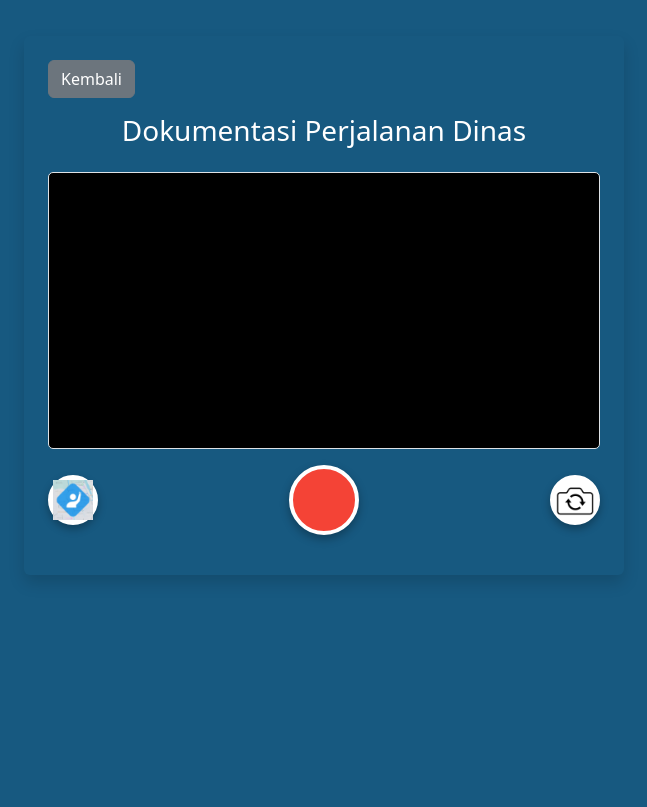
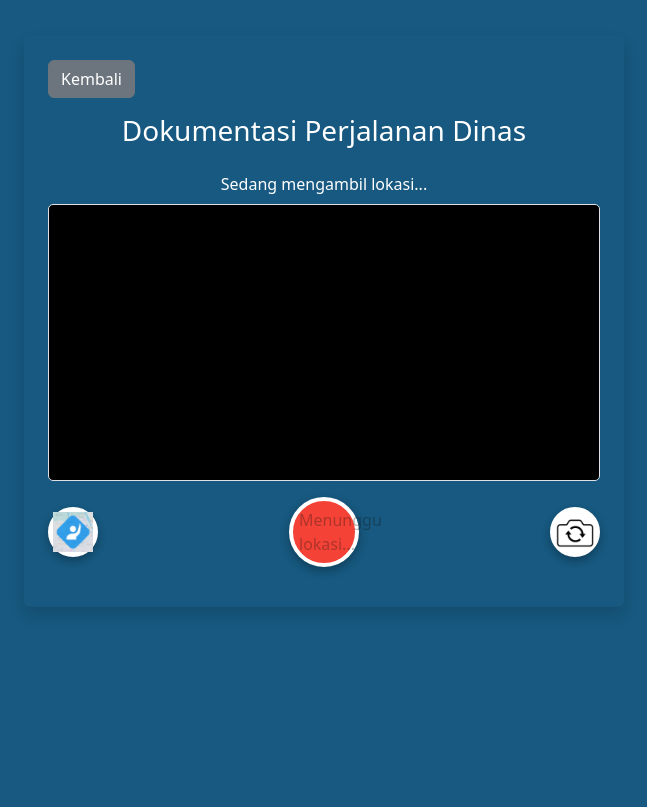
Before and after one commit to putramuttaqin/mitalon, a Flask app: page /dinasluar in a window 1280 px wide. Shown: the part 66-873 px from the top of the page, without its empty margins (316-963 px from the left). Run offline with Flask 3, Linux system fonts and the light colour scheme.

Commit message:
disable camera before alamat fetched

```diff
--- a/static/js/dinasluar.js
+++ b/static/js/dinasluar.js
@@ -7,6 +7,7 @@ const ulangBtn = document.getElementById('fotoUlang');
 const downloadBtn = document.getElementById('downloadFoto');
 const dummyBtn = document.getElementById('dummyButton');
 const fotoActions = document.getElementById('fotoActions');
+const alamatPreview = document.getElementById('alamatPreview');
 
 let currentStream = null;
 let useFrontCamera = false; // default rear camera
@@ -40,6 +41,10 @@ toggleBtn.onclick = () => {
   startCamera();
 };
 
+// Awal disable tombol ambil
+ambilBtn.disabled = true;
+ambilBtn.innerText = "Menunggu lokasi...";
+
 // === GEOLOCATION ===
 navigator.geolocation.getCurrentPosition(async pos => {
   lat = pos.coords.latitude;
@@ -60,9 +65,22 @@ navigator.geolocation.getCurrentPosition(async pos => {
 
     const seen = new Set();
     address = parts.filter(p => p && !seen.has(p) && seen.add(p)).join(', ') || '-';
+
+    // Update preview + enable tombol
+    alamatPreview.textContent = address;
+    ambilBtn.disabled = false;
+    ambilBtn.innerText = "";
   } catch (e) {
     console.error("Failed reverse geocode:", e);
+    alamatPreview.textContent = "Gagal memuat alamat";
+    ambilBtn.disabled = false; // masih bisa ambil tapi alamat '-'
+    ambilBtn.innerText = "";
   }
+}, err => {
+  console.error("Geolocation error:", err);
+  alamatPreview.textContent = "Lokasi tidak tersedia";
+  ambilBtn.disabled = false; // fallback tetap bisa ambil
+  ambilBtn.innerText = "";
 });
 
 // === CAPTURE PHOTO WITH WATERMARK ===
--- a/templates/dinasluar.html
+++ b/templates/dinasluar.html
@@ -7,6 +7,10 @@
   <div class="form-wrapper shadow rounded p-4">
     <a href="/" class="btn btn-secondary mb-3">Kembali</a>
     <h3 class="text-center mb-4">Dokumentasi Perjalanan Dinas</h3>
+
+    <div id="alamatPreview" class="text-center text-sm text-gray-700 mb-2">
+      Sedang mengambil lokasi...
+    </div>
 
     <!-- Kamera -->
     <div class="mb-3 camera-container">
```
